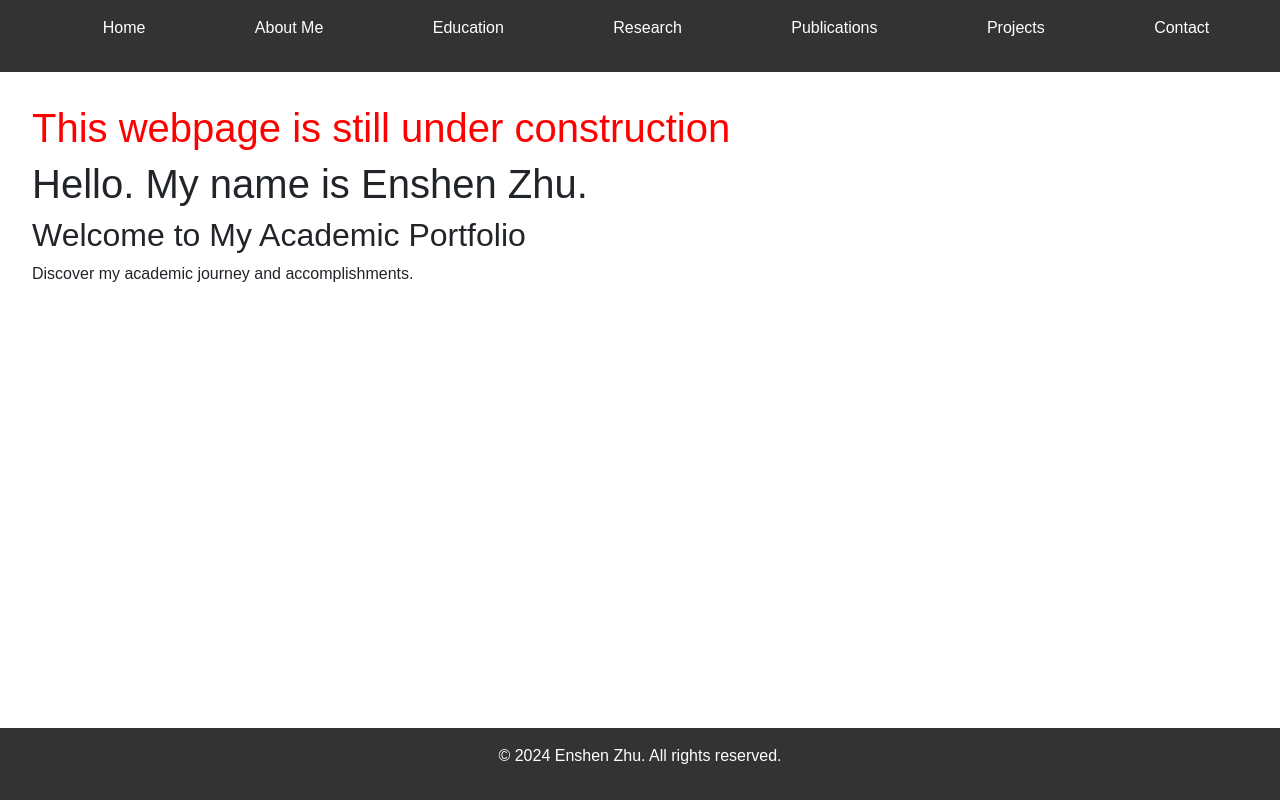
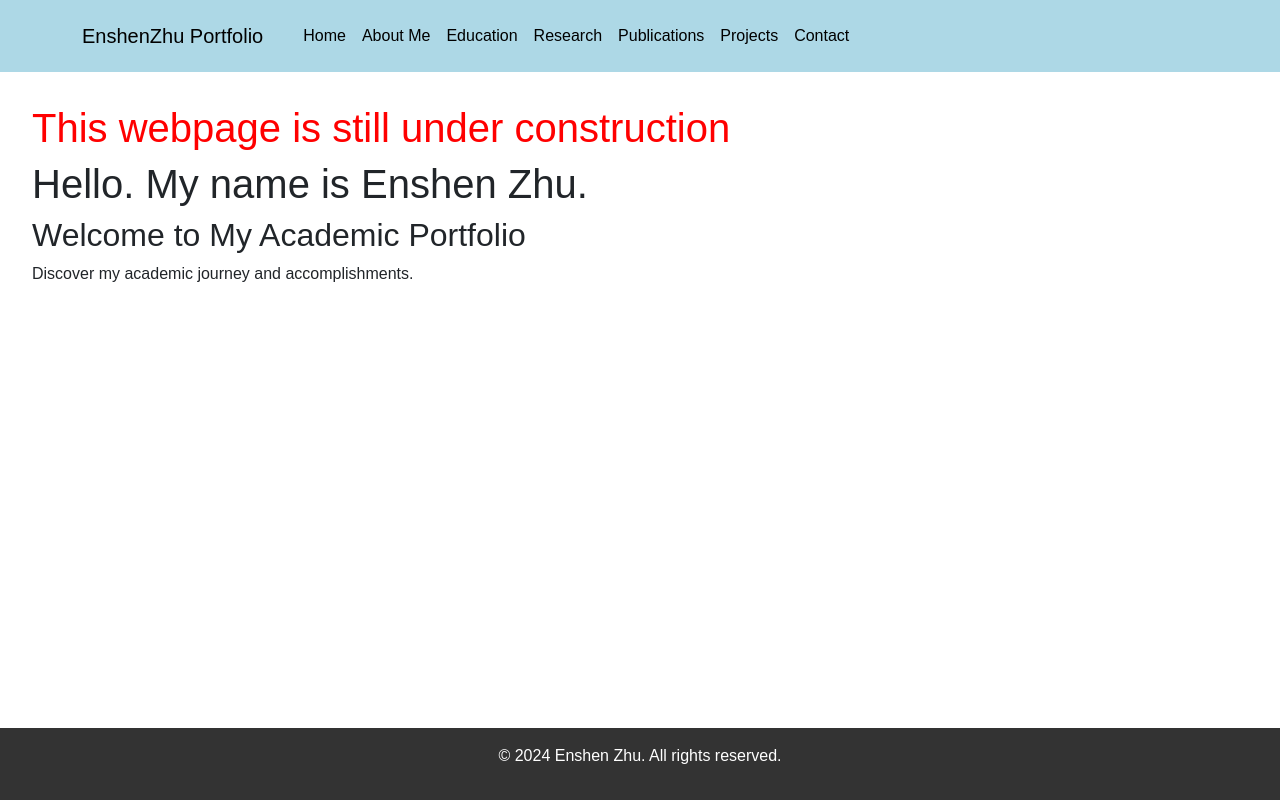
Before and after one commit to EnshenZhu/academic_webpage, a React (Create React App) app in the folder academic-portfolio/: page / in a window 1280 px wide. Built offline with nearby package versions, Linux system fonts and the light colour scheme.

Commit message:
update the style of the navigation bar

```diff
--- a/academic-portfolio/package.json
+++ b/academic-portfolio/package.json
@@ -8,6 +8,7 @@
     "@testing-library/user-event": "^13.5.0",
     "bootstrap": "^5.3.3",
     "react": "^18.3.1",
+    "react-bootstrap-validation": "^0.1.11",
     "react-dom": "^18.3.1",
     "react-router-dom": "^6.23.1",
     "react-scripts": "5.0.1",
--- a/academic-portfolio/src/App.css
+++ b/academic-portfolio/src/App.css
@@ -4,23 +4,23 @@ body {
   padding: 0;
 }
 
-nav {
-  background-color: #333;
+.nav-bar {
+  background-color: lightblue;
   padding: 1rem;
 }
 
-nav ul {
+.nav-container {
   list-style: none;
   display: flex;
   justify-content: space-around;
 }
 
-nav ul li {
+.nav-list {
   margin: 0 1rem;
 }
 
-nav ul li a {
-  color: white;
+.nav-item {
+  color: black;
   text-decoration: none;
 }
 
--- a/academic-portfolio/src/App.js
+++ b/academic-portfolio/src/App.js
@@ -17,7 +17,9 @@ const App = () => {
       <div>
         <Navigation />
         <Routes>
+          {/* dual route for the home page */}
           <Route path="/" element={<Home />} />
+          <Route path="/home" element={<Home />} />
           <Route path="/about" element={<About />} />
           <Route path="/education" element={<Education />} />
           <Route path="/research" element={<Research />} />
--- a/academic-portfolio/src/components/Navigation.js
+++ b/academic-portfolio/src/components/Navigation.js
@@ -1,20 +1,43 @@
 import React from 'react';
 import { Link } from 'react-router-dom';
+import { Navbar, Nav, NavDropdown, Container } from 'react-bootstrap';
+
+// const Navigation = () => {
+//     return (
+//         <nav>
+//             <ul>
+//                 <li><Link to="/">Home</Link></li>
+//                 <li><Link to="/about">About Me</Link></li>
+//                 <li><Link to="/education">Education</Link></li>
+//                 <li><Link to="/research">Research</Link></li>
+//                 <li><Link to="/publications">Publications</Link></li>
+//                 <li><Link to="/projects">Projects</Link></li>
+//                 <li><Link to="/contact">Contact</Link></li>
+//             </ul>
+//         </nav>
+//     );
+// };
 
 const Navigation = () => {
     return (
-        <nav>
-            <ul>
-                <li><Link to="/">Home</Link></li>
-                <li><Link to="/about">About Me</Link></li>
-                <li><Link to="/education">Education</Link></li>
-                <li><Link to="/research">Research</Link></li>
-                <li><Link to="/publications">Publications</Link></li>
-                <li><Link to="/projects">Projects</Link></li>
-                <li><Link to="/contact">Contact</Link></li>
-            </ul>
-        </nav>
+        <Navbar className='nav-bar' expand="lg">
+            <Container className='nav-container'>
+                <Navbar.Brand href="#home">EnshenZhu Portfolio</Navbar.Brand>
+                <Navbar.Toggle aria-controls="basic-navbar-nav" />
+                <Navbar.Collapse id="basic-navbar-nav">
+                    <Nav className="nav-list me-auto">
+                        <Nav.Link className="nav-item" href="#home">Home</Nav.Link>
+                        <Nav.Link className="nav-item" href="#about">About Me</Nav.Link>
+                        <Nav.Link className="nav-item" href="#education">Education</Nav.Link>
+                        <Nav.Link className="nav-item" href="#research">Research</Nav.Link>
+                        <Nav.Link className="nav-item" href="#publications">Publications</Nav.Link>
+                        <Nav.Link className="nav-item" href="#projects">Projects</Nav.Link>
+                        <Nav.Link className="nav-item" href="#contact">Contact</Nav.Link>
+                    </Nav>
+                </Navbar.Collapse>
+            </Container>
+        </Navbar>
     );
-};
+}
 
 export default Navigation;
--- a/academic-portfolio/src/index.js
+++ b/academic-portfolio/src/index.js
@@ -1,6 +1,6 @@
 import React from 'react';
 import ReactDOM from 'react-dom/client';
-import 'bootstrap/dist/css/bootstrap.css';
+import 'bootstrap/dist/css/bootstrap.min.css';
 import './index.css';
 import App from './App';
 import reportWebVitals from './reportWebVitals';
```
Also changed, not shown: 1 other file (tests, documents, lock files or other folders).
